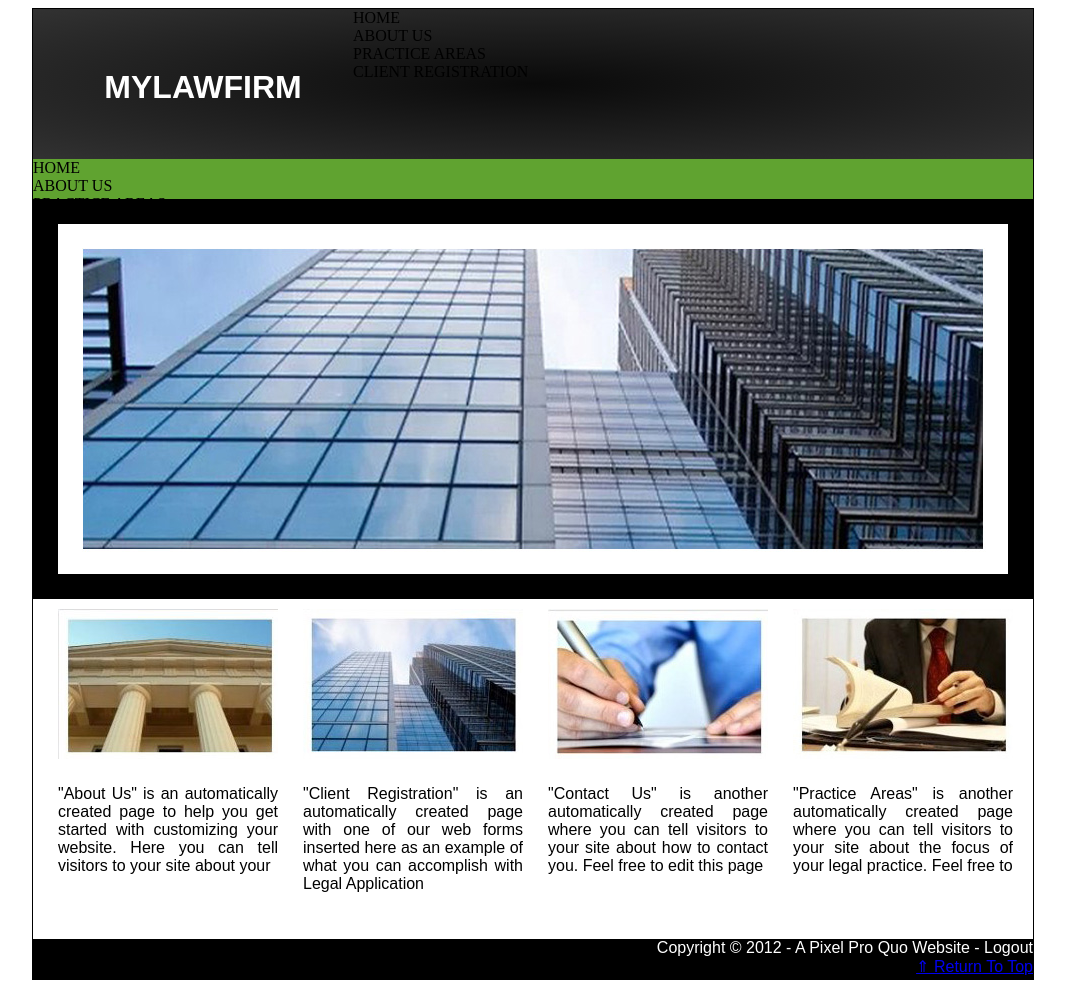
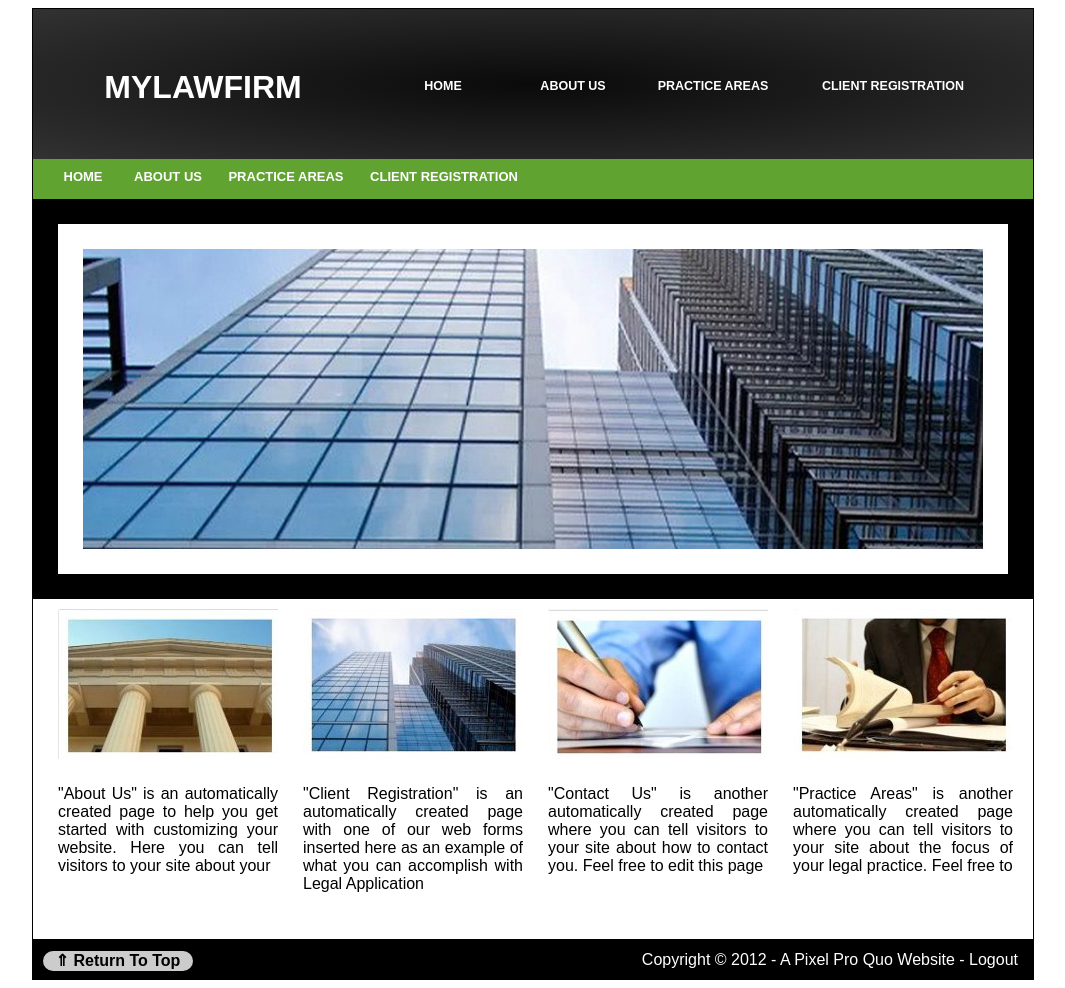
Before and after one commit to SumantK561/Sample_web_templ, a plain HTML site: page index.html in a window 1280 px wide. Shown: the whole page, without its empty margins (107-1172 px from the left). Drawn offline with Linux system fonts and the light colour scheme.

Commit message:
Update stylediv.css

```diff
--- a/stylediv.css
+++ b/stylediv.css
@@ -30,18 +30,34 @@
 	text-align:center;
 }
 
-.nav
+.nav1
 {
-	width:150px;
+	width:80px;
 	height:50px;
 	float:left;
 	margin-top:70px;
+	margin-left:50px;
 	color:#FFF;
 	font-size:12.5px;
 	font-family: 'Montserrat', sans-serif;
 	font-weight:600;
 	text-align:center;
 }
+
+.nav2
+{
+	width:160px;
+	height:50px;
+	float:left;
+	margin-top:70px;
+	margin-left:20px;
+	color:#FFF;
+	font-size:12.5px;
+	font-family: 'Montserrat', sans-serif;
+	font-weight:600;
+	text-align:center;
+}
+
 
 #menubar
 {
@@ -50,11 +66,12 @@
 	background-color:#60a330;
 }
 
-.menuitem
+.menuitem1
 {
-	width:150px;
+	width:70px;
 	height:30px;
 	margin-top:10px;
+	margin-left:15px;
 	float:left;
 	color:#FFF;
 	font-size:13px;
@@ -62,6 +79,22 @@
 	font-weight:bold;
 	text-align:center;
 }
+
+
+.menuitem2
+{
+	width:150px;
+	height:30px;
+	margin-top:10px;
+	margin-left:8px;
+	float:left;
+	color:#FFF;
+	font-size:13px;
+	font-family: 'Montserrat', sans-serif;
+	font-weight:bold;
+	text-align:center;
+}
+
 
 #head
 {
@@ -119,5 +152,35 @@
 	background-color:#000;
 	color:#FFF;
 	font-family: 'Montserrat', sans-serif;
-	text-align:right;
 }
+
+#cp
+{
+	margin-right:15px;
+	float:right;
+	margin-top:12px;
+}
+
+#ficon
+{
+	width:150px;
+	height:20px;
+	float:left;
+	background-color:#CCC;
+	margin-left:10px;
+	margin-top:12px;
+	/*font-family: 'Montserrat', sans-serif;*/
+	text-align:center;
+	border-radius:15px;
+}
+
+#fc
+{
+	width:140px;
+	height:20px;
+	text-decoration:none;
+	color:#000;
+	font-family: 'Montserrat', sans-serif;
+	font-weight:bold;
+	text-align:center;
+}
```
